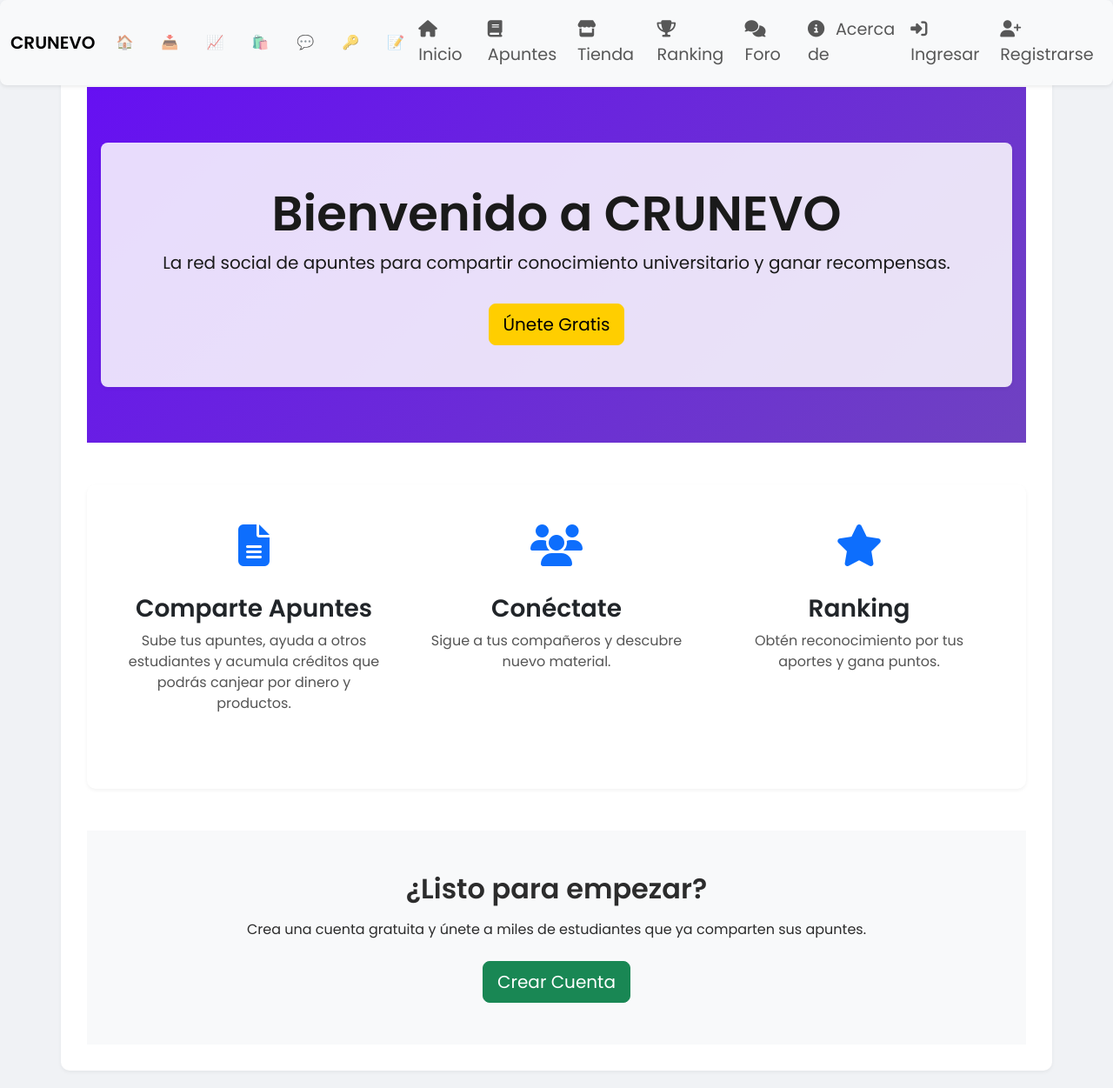
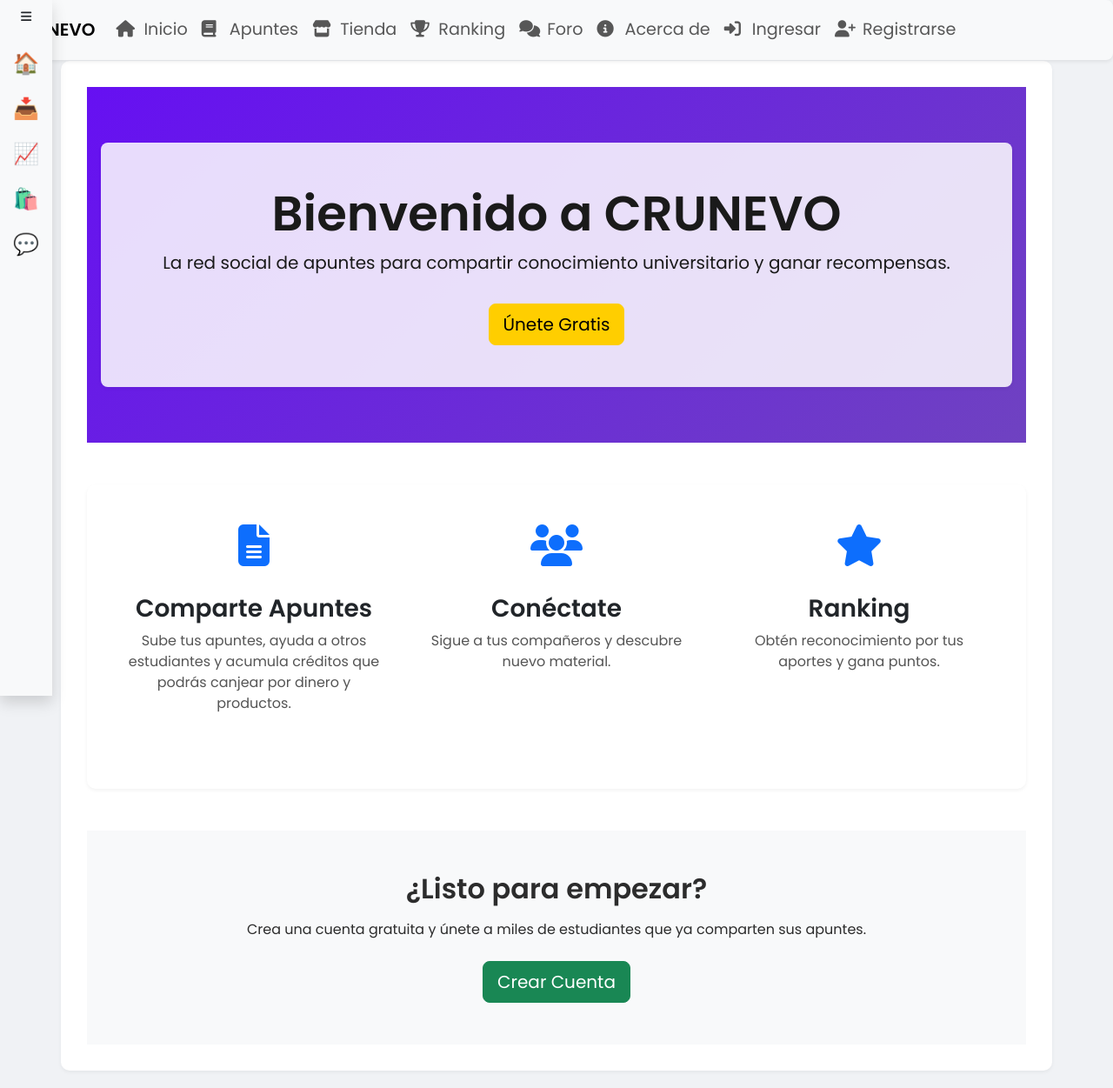
Before and after one commit to RoggerMS/Crunevo, a Flask app: page / in a window 1280 px wide. Shown: the whole page at 87% size. Run offline with Flask 3, Linux system fonts and the light colour scheme; some libraries are stand-ins or nearby versions.

Commit message:
[Feat] Add collapsible sidebar and remove top icons

```diff
--- a/crunevo/static/css/style.css
+++ b/crunevo/static/css/style.css
@@ -56,3 +56,22 @@ body {
 .offcanvas .nav-link i {
     width: 1.5rem;
 }
+
+#iconSidebar {
+    transition: all 0.3s ease;
+}
+
+#iconSidebar.hide {
+    transform: translateX(-100%);
+}
+
+#iconSidebarContent a {
+    font-size: 1.5rem;
+    text-decoration: none;
+}
+
+@media (max-width: 991px) {
+    #iconSidebar {
+        display: none !important;
+    }
+}
--- a/crunevo/static/js/main.js
+++ b/crunevo/static/js/main.js
@@ -284,3 +284,15 @@ document.addEventListener("DOMContentLoaded", () => {
         });
     }
 });
+
+
+document.addEventListener("DOMContentLoaded", () => {
+    const toggleBtn = document.getElementById("toggleSidebarBtn");
+    const sidebar = document.getElementById("iconSidebar");
+
+    if (toggleBtn && sidebar) {
+        toggleBtn.addEventListener("click", () => {
+            sidebar.classList.toggle("hide");
+        });
+    }
+});
--- a/crunevo/templates/base.html
+++ b/crunevo/templates/base.html
@@ -9,6 +9,7 @@
     {% block head_extra %}{% endblock %}
 </head>
 <body>
+    {% include 'components/sidebar_icons.html' %}
     {% include 'navbar.html' %}
 
     {% with messages = get_flashed_messages(with_categories=true) %}
@@ -22,7 +23,7 @@
       {% endif %}
     {% endwith %}
 
-    <div class="container">
+    <div class="container ms-lg-6">
         {% block content %}{% endblock %}
     </div>
     <script src="{{ url_for('static', filename='js/bootstrap.bundle.min.js') }}"></script>
--- /dev/null
+++ b/crunevo/templates/components/sidebar_icons.html
@@ -0,0 +1,14 @@
+<div id="iconSidebar" class="d-none d-lg-flex flex-column position-fixed top-0 start-0 bg-light shadow" style="height: 100vh; width: 60px; z-index: 1040;">
+    <button id="toggleSidebarBtn" class="btn btn-sm text-center py-2" title="Expandir"><i class="fas fa-bars"></i></button>
+    <div id="iconSidebarContent" class="mt-3 d-flex flex-column align-items-center gap-3">
+        <a href="{{ url_for('main.index') }}" title="Inicio">🏠</a>
+        <a href="{{ url_for('note.notes_section') }}" title="Apuntes">📥</a>
+        <a href="{{ url_for('main.ranking') }}" title="Ranking">📈</a>
+        <a href="{{ url_for('store.tienda') }}" title="Tienda">🛍️</a>
+        <a href="{{ url_for('forum.foro') }}" title="Foro">💬</a>
+        {% if current_user.is_authenticated %}
+            <a href="{{ url_for('user.profile') }}" title="Perfil">👤</a>
+            <a href="{{ url_for('auth.logout') }}" title="Salir">🚪</a>
+        {% endif %}
+    </div>
+</div>
--- a/crunevo/templates/navbar.html
+++ b/crunevo/templates/navbar.html
@@ -5,20 +5,6 @@
             <span class="navbar-toggler-icon"></span>
         </button>
 
-        <ul class="navbar-nav d-none d-lg-flex flex-row ms-auto gap-3">
-            <li class="nav-item"><a class="nav-link" href="{{ url_for('main.index') }}" title="Inicio">🏠</a></li>
-            <li class="nav-item"><a class="nav-link" href="{{ url_for('note.notes_section') }}" title="Apuntes">📥</a></li>
-            <li class="nav-item"><a class="nav-link" href="{{ url_for('main.ranking') }}" title="Ranking">📈</a></li>
-            <li class="nav-item"><a class="nav-link" href="{{ url_for('store.tienda') }}" title="Tienda">🛍️</a></li>
-            <li class="nav-item"><a class="nav-link" href="{{ url_for('forum.foro') }}" title="Foro">💬</a></li>
-            {% if current_user.is_authenticated %}
-                <li class="nav-item"><a class="nav-link" href="{{ url_for('user.profile') }}" title="Perfil">👤</a></li>
-                <li class="nav-item"><a class="nav-link" href="{{ url_for('auth.logout') }}" title="Salir">🚪</a></li>
-            {% else %}
-                <li class="nav-item"><a class="nav-link" href="{{ url_for('auth.login') }}" title="Ingresar">🔑</a></li>
-                <li class="nav-item"><a class="nav-link" href="{{ url_for('auth.register') }}" title="Registro">📝</a></li>
-            {% endif %}
-        </ul>
 
         <div class="offcanvas offcanvas-start" tabindex="-1" id="mobileMenu" aria-labelledby="mobileMenuLabel">
             <div class="offcanvas-header">
```
